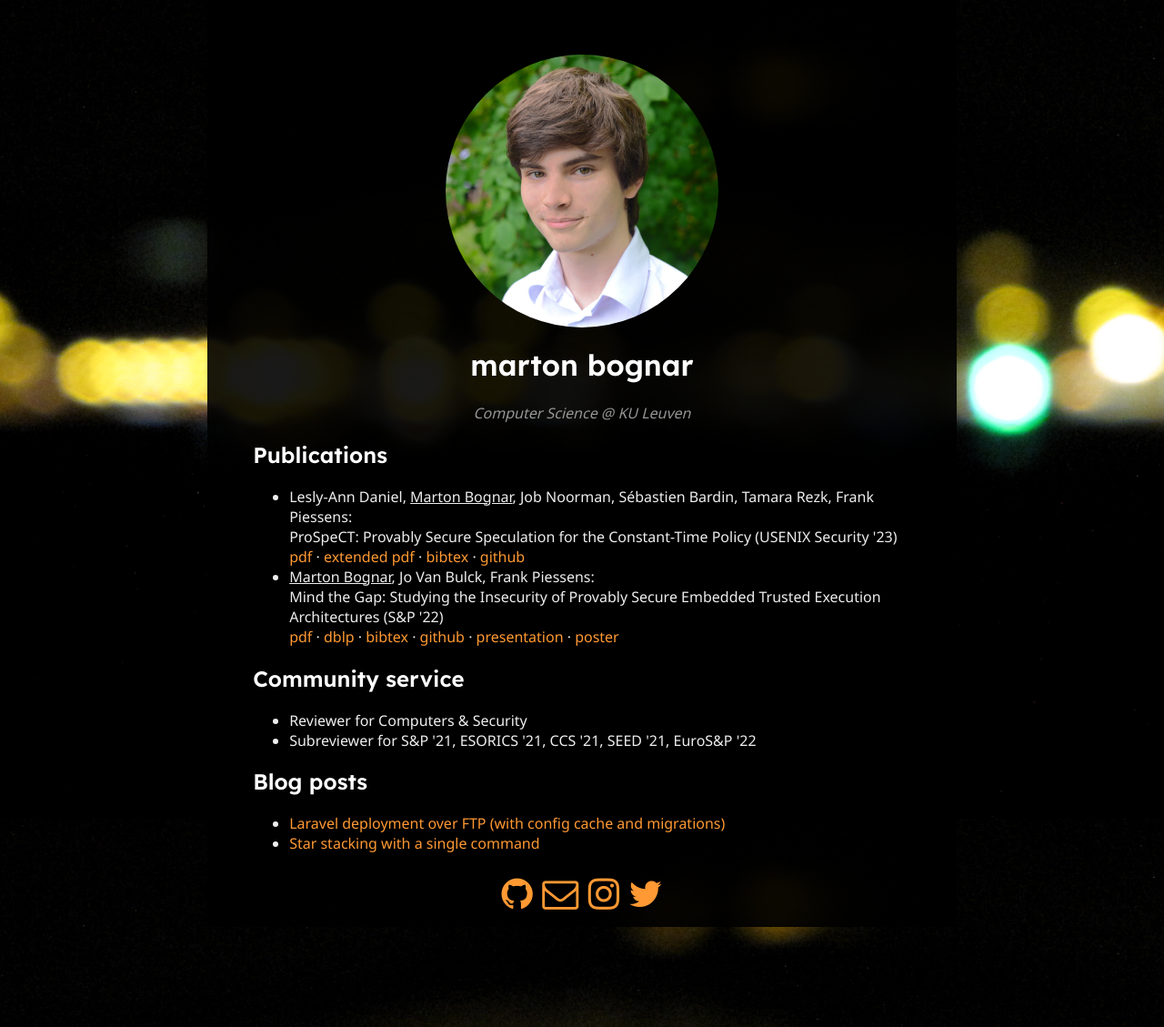
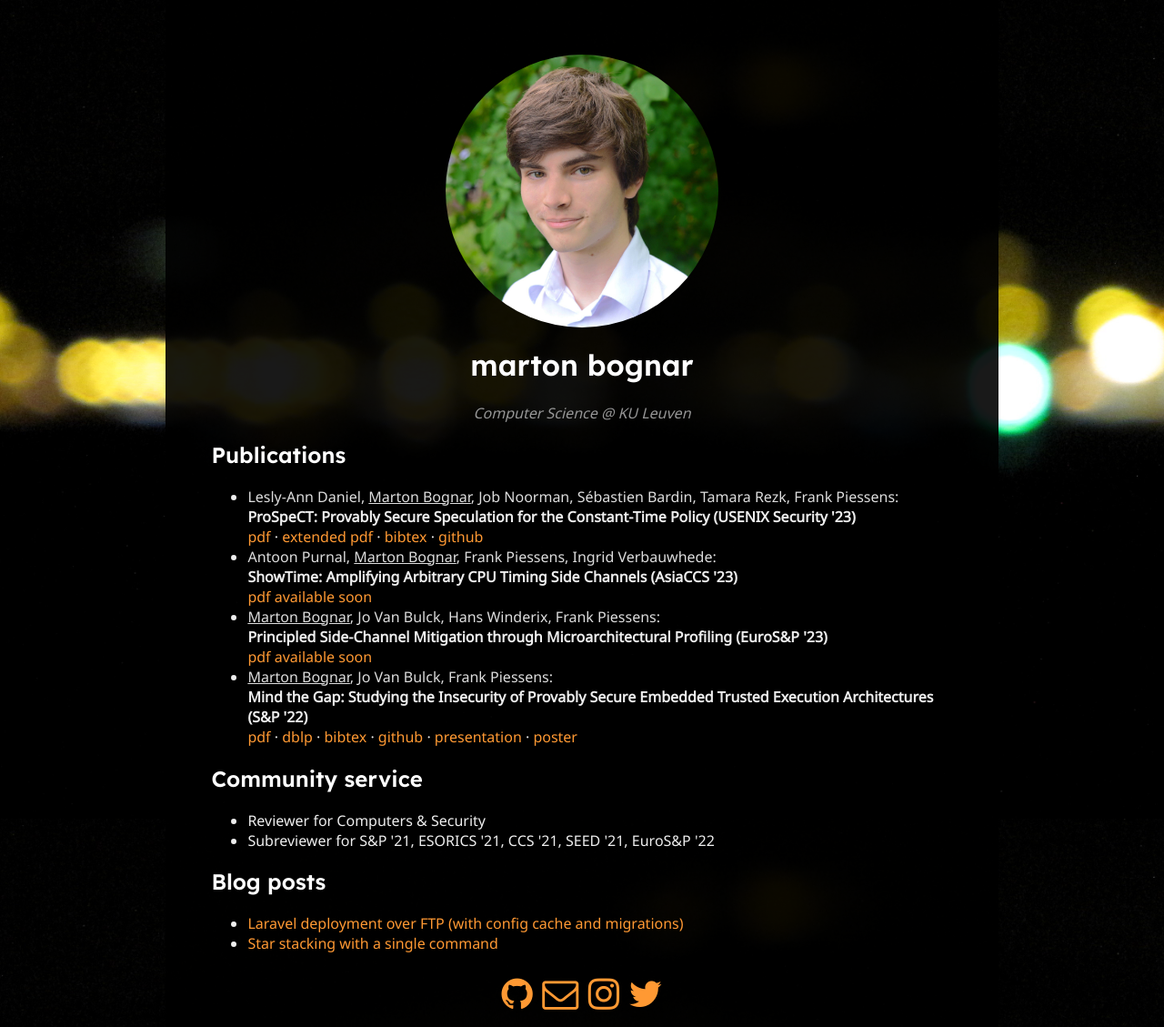
Before and after one commit to martonbognar/martonbognar.github.io, a Jekyll site: the page built from index.html, in a window 1280 px wide. Shown: the whole page at 91% size. Built offline with Jekyll 4.4.1, drawn with Linux system fonts in a browser that asks for light colours.

Commit message:
Add in-progress camera ready titles

```diff
--- a/css/main.css
+++ b/css/main.css
@@ -34,10 +34,18 @@ a, a:visited, a:active {
   text-decoration: none;
 }
 
+.authors {
+  color: #ddd;
+}
+
+.title {
+  font-weight: bold;
+}
+
 #container {
   display: inline-block;
   width: auto;
-  max-width: 90ch;
+  max-width: 100ch;
   margin: auto;
   background: rgba(0, 0, 0, 0.9);
   padding: 10px 50px;
--- a/index.html
+++ b/index.html
@@ -7,9 +7,9 @@ layout: default
 <p>Computer Science @ KU Leuven</p>
 <h2>Publications</h2>
 <ul>
-  <li>Lesly-Ann Daniel, <u>Marton Bognar</u>, Job Noorman, Sébastien Bardin, Tamara Rezk, Frank Piessens:
+  <li><span class='authors'>Lesly-Ann Daniel, <u>Marton Bognar</u>, Job Noorman, Sébastien Bardin, Tamara Rezk, Frank Piessens:</span>
     <br>
-    ProSpeCT: Provably Secure Speculation for the Constant-Time Policy (USENIX Security '23)
+    <span class='title'>ProSpeCT: Provably Secure Speculation for the Constant-Time Policy (USENIX Security '23)</span>
     <br>
     <a href='papers/daniel23prospect.pdf'>pdf</a> ·
     <a href='https://arxiv.org/abs/2302.12108'>extended pdf</a> ·
@@ -17,9 +17,24 @@ layout: default
     <a href='papers/daniel23prospect.bib'>bibtex</a> ·
     <a href='https://github.com/proteus-core/prospect'>github</a>
   </li>
-  <li><u>Marton Bognar</u>, Jo Van Bulck, Frank Piessens:
+
+  <li><span class='authors'>Antoon Purnal, <u>Marton Bognar</u>, Frank Piessens, Ingrid Verbauwhede:</span>
     <br>
-    Mind the Gap: Studying the Insecurity of Provably Secure Embedded Trusted Execution Architectures (S&P '22)
+    <span class='title'>ShowTime: Amplifying Arbitrary CPU Timing Side Channels (AsiaCCS '23)</span>
+    <br>
+    <a href='#'>pdf available soon</a>
+  </li>
+
+  <li><span class='authors'><u>Marton Bognar</u>, Jo Van Bulck, Hans Winderix, Frank Piessens:</span>
+    <br>
+    <span class='title'>Principled Side-Channel Mitigation through Microarchitectural Profiling (EuroS&P '23)</span>
+    <br>
+    <a href='#'>pdf available soon</a>
+  </li>
+
+  <li><span class='authors'><u>Marton Bognar</u>, Jo Van Bulck, Frank Piessens:</span>
+    <br>
+    <span class='title'>Mind the Gap: Studying the Insecurity of Provably Secure Embedded Trusted Execution Architectures (S&P '22)</span>
     <br>
     <a href='papers/bognar22gap.pdf'>pdf</a> ·
     <a href='https://dblp.org/rec/conf/sp/BognarBP22.html'>dblp</a> ·
```
